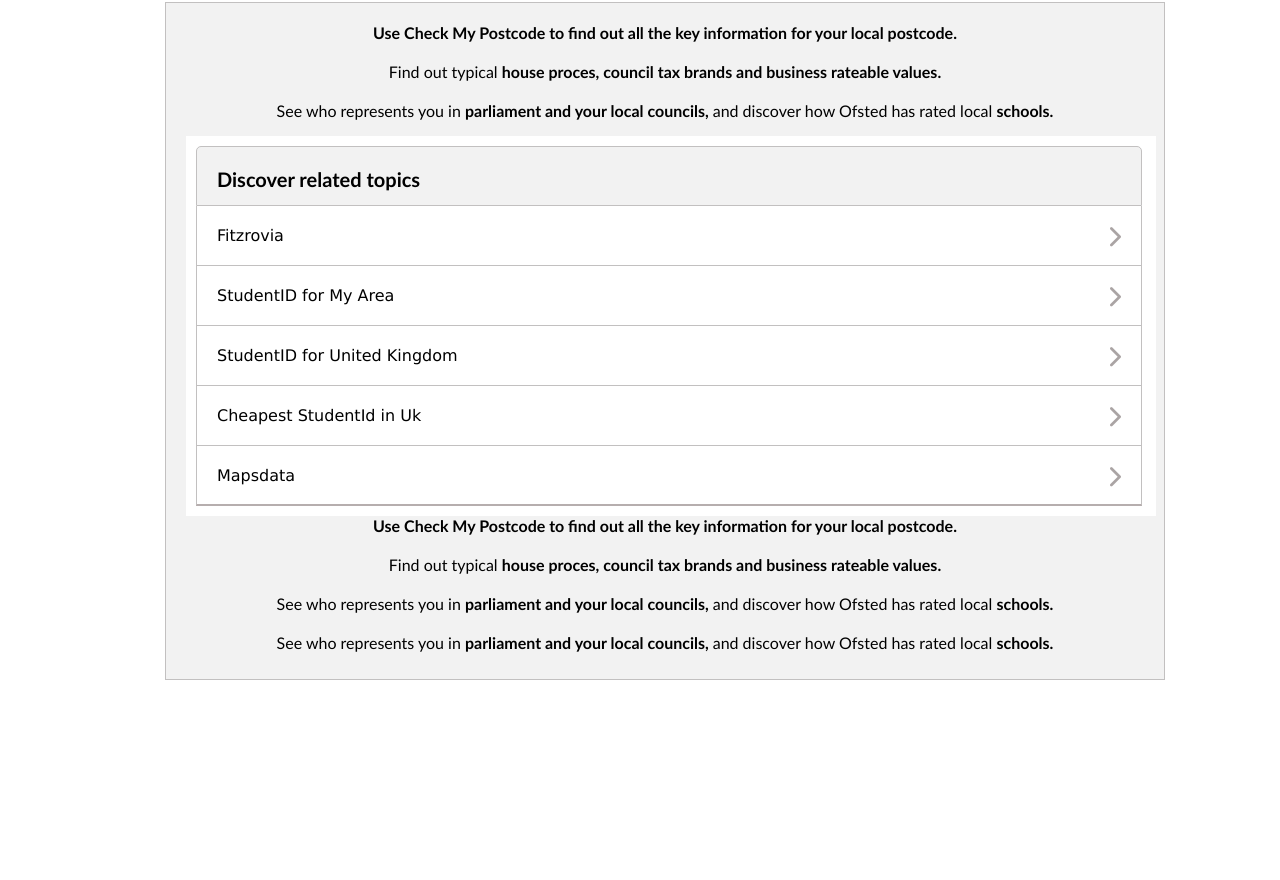
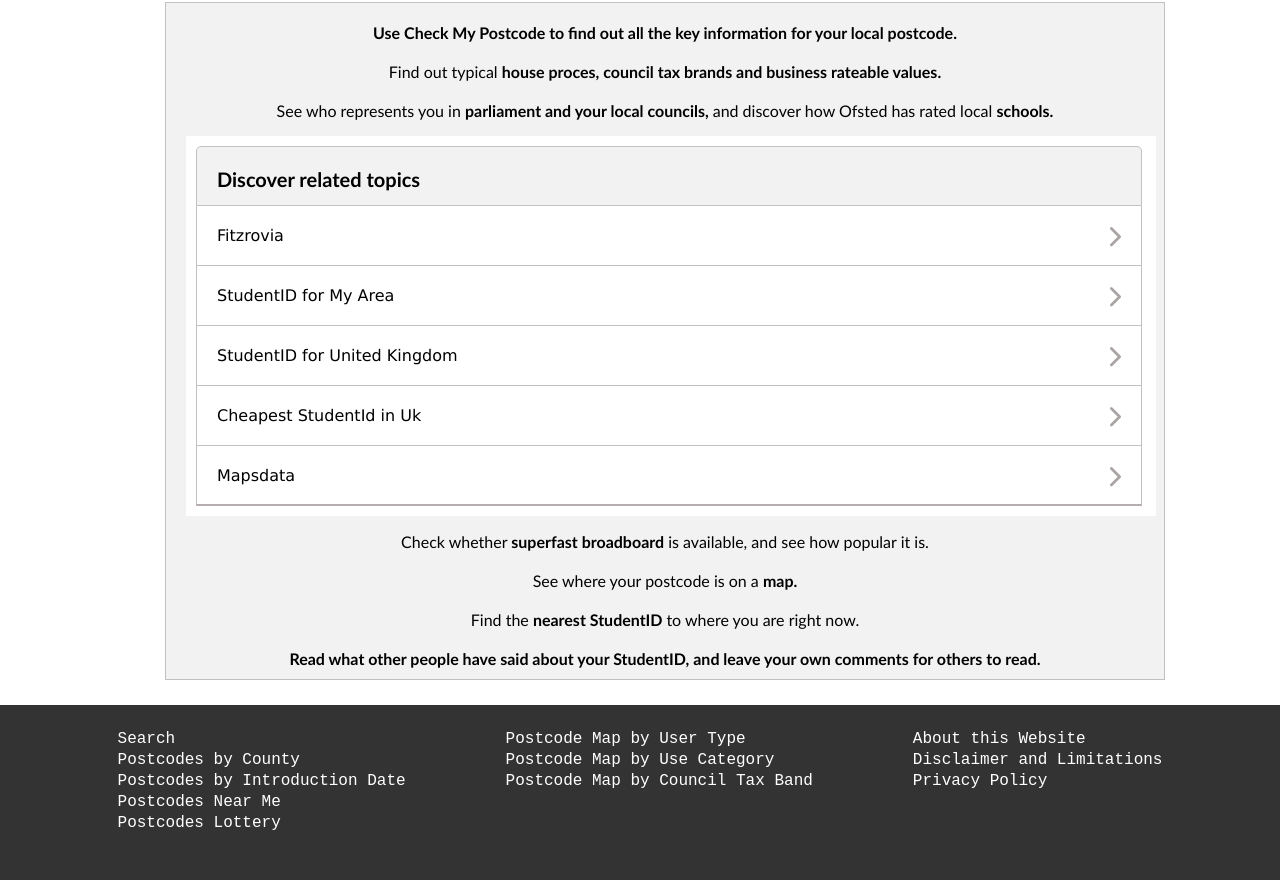
Before and after one commit to oreoluwa212/CDT-assement, a plain HTML site: page index.html in a window 1280 px wide. Shown: the part 1507-2387 px from the top of the page. Before the commit the page ends 2212 px from the top, so only its background shows below. Drawn offline with Linux system fonts and the light colour scheme.

Commit message:
CDT assesment

```diff
--- a/index.html
+++ b/index.html
@@ -315,22 +315,43 @@
                         </div>
                      </div>
                      <div class="text">
-                        <p>Use Check My Postcode to find out all the key information for your local postcode.</p>
-                        <h3>Find out typical <span>house proces, council tax brands and business rateable values.</span>
+                        <h3>Check whether <span>superfast broadboard</span> is available, and see how popular it is.
                         </h3>
-                        <h2>See who represents you in <span>parliament and your local councils, </span>and discover how
-                           Ofsted has rated local <span>schools.</span></h2>
-                        <h2>See who represents you in <span>parliament and your local councils, </span>and discover how
-                           Ofsted has rated local <span>schools.</span></h2>
+                        <h3>See where your postcode is on a <span>map.</span>
+                        </h3>
+                        <h2>Find the <span>nearest StudentID </span>to where you are right now.</h2>
+                        <h2><span>Read what other people have said about your StudentID, and leave your own comments for others to read.</span></h2>
                      </div>
                   </div>
                </div>
-
             </div>
          </div>
       </form>
    </div>
 
+   <footer class="bg">
+      <div class="footer-flex">
+         <div class="search">
+            <a href="#">Search</a>
+            <a href="#">Postcodes by County</a>
+            <a href="#">Postcodes by Introduction Date</a>
+            <a href="#">Postcodes Near Me</a>
+            <a href="#">Postcodes Lottery</a>
+         </div>
+         <div class="Map">
+            <a href="#">Postcode Map by User Type</a>
+            <a href="#">Postcode Map by Use Category</a>
+            <a href="#">Postcode Map by Council Tax Band</a>
+         </div>
+         <div class="About">
+            <a href="#">About this Website</a>
+            <a href="#">Disclaimer and Limitations</a>
+            <a href="#">Privacy Policy</a>
+         </div>
+      </div>
+
+   </footer>
+
    <script src="https://kit.fontawesome.com/d406be7fc0.js" crossorigin="anonymous"></script>
 </body>
 
--- a/styles/pageStyles.scss
+++ b/styles/pageStyles.scss
@@ -4,8 +4,7 @@
    box-sizing: border-box;
 }
 
-body {}
-
+body {
    .title-section {
       font-family: Arial, Helvetica, sans-serif;
 
@@ -332,6 +331,7 @@ body {}
                   width: 970px;
                   height: 380px;
                   margin-top: 1rem;
+                  margin-bottom: 1rem;
 
                   .relate {
                      display: grid;
@@ -347,19 +347,20 @@ body {}
                         border-top-left-radius: 5px;
                         border-top-right-radius: 5px;
 
-                     .div{
+                        .div {
                            display: flex;
                            text-align: center;
                            width: 100%;
                            justify-content: space-between;
                            padding: 20px;
 
-                        p{
+                           p {
                               font-size: 20px;
                               font-weight: 600;
                            }
                         }
                      }
+
                      .topics1 {
                         background: #fff;
                         border-bottom: 0.1px rgb(194, 192, 192) solid;
@@ -395,9 +396,66 @@ body {}
                         }
                      }
 
-                  .mapsdata{
+                     .mapsdata {
                         border-bottom: 2px rgb(182, 174, 174) solid;
                      }
+                  }
+               }
+            }
+         }
+      }
+   }
+
+   .bg {
+      background: #333333;
+      width: 100%;
+      height: 175px;
+      padding: 10px;
+      font-family: monospace;
+
+
+      .footer-flex {
+         display: flex;
+         flex-direction: row;
+         justify-content: center;
+         gap: 70px;
+
+         .search {
+            padding: 15px;
+            display: flex;
+            flex-direction: column;
+            gap: 3px;
+
+            a {
+               color: #fff;
+               text-decoration: none;
+               font-size: 16px;
+            }
+         }
+
+         .Map {
+            padding: 15px;
+            display: flex;
+            flex-direction: column;
+            gap: 3px;
+
+            a {
+               color: #fff;
+               text-decoration: none;
+               font-size: 16px;
+            }
+         }
+
+         .About {
+            padding: 15px;
+            display: flex;
+            flex-direction: column;
+            gap: 3px;
+
+            a {
+               color: #fff;
+               text-decoration: none;
+               font-size: 16px;
             }
          }
       }
@@ -405,5 +463,3 @@ body {}
 
    }
 }
-
-}
```
Also changed, not shown: dist/css/pageStyles.css, 1 other file. Lines whose indentation alone changed are shown as unchanged.
